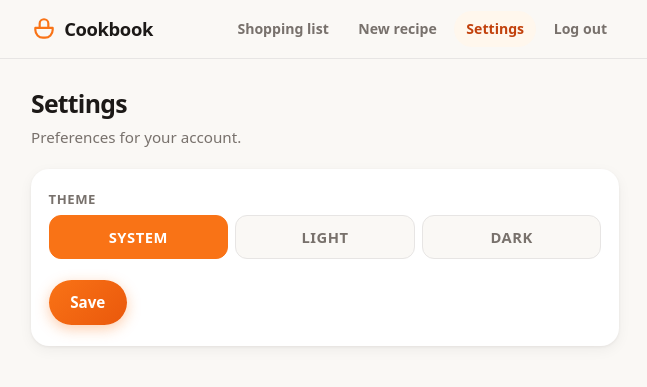
After one commit to andrejus-kuznecovas/cookbook, a Django app: page /settings/ in a window 1280 px wide. The commit adds this page. Shown: the top 387 px of the page, without its empty margins (315-962 px from the left). Run offline with Django 5.2, Linux system fonts and the light colour scheme; the visitor is signed in with stand-in values (Sample User, id 1).

Commit message:
Add per-user theme setting with Settings page (ticket 01)
- UserSetting model (OneToOne user, theme: system/light/dark) + migration
- /settings/ page with segmented radio control; POST validates, saves,
  redirects back with a success toast; invalid values get 400
- Settings nav link for authenticated users with active state
- theme context processor renders data-theme on <html> for every page;
  anonymous users get 'system'
- base.html dark CSS split: media-query block scoped to
  data-theme=system, identical unconditional block for data-theme=dark;
  color-scheme forced per theme; theme-color metas collapse to one for
  forced themes
- Tests for the settings flow; /settings/ added to the anonymous-URL
  login-redirect list (56 tests green)

Co-authored-by: Cursor <cursoragent@cursor.com>

```diff
--- a/config/settings.py
+++ b/config/settings.py
@@ -86,6 +86,7 @@ TEMPLATES = [
                 'django.template.context_processors.request',
                 'django.contrib.auth.context_processors.auth',
                 'django.contrib.messages.context_processors.messages',
+                'meals.context_processors.theme',
             ],
         },
     },
--- /dev/null
+++ b/meals/context_processors.py
@@ -0,0 +1,14 @@
+from .models import Theme, UserSetting
+
+
+def theme(request):
+    """Expose the current user's theme choice to every template.
+
+    Anonymous users (and users who never saved Settings) get "system",
+    which keeps the browser's prefers-color-scheme behavior.
+    """
+    if request.user.is_authenticated:
+        setting = UserSetting.objects.filter(user=request.user).first()
+        if setting:
+            return {"theme": setting.theme}
+    return {"theme": Theme.SYSTEM.value}
--- a/meals/templates/meals/base.html
+++ b/meals/templates/meals/base.html
@@ -1,10 +1,16 @@
 {% load static %}<!DOCTYPE html>
-<html lang="en">
+<html lang="en" data-theme="{{ theme }}">
 <head>
   <meta charset="UTF-8">
   <meta name="viewport" content="width=device-width, initial-scale=1">
+  {% if theme == "light" %}
+  <meta name="theme-color" content="#f97316">
+  {% elif theme == "dark" %}
+  <meta name="theme-color" content="#1c1917">
+  {% else %}
   <meta name="theme-color" media="(prefers-color-scheme: light)" content="#f97316">
   <meta name="theme-color" media="(prefers-color-scheme: dark)" content="#1c1917">
+  {% endif %}
   <link rel="manifest" href="{% static 'meals/manifest.webmanifest' %}">
   <link rel="apple-touch-icon" href="{% static 'meals/icons/apple-touch-icon.png' %}">
   <title>{% block title %}Cookbook{% endblock %}</title>
@@ -621,9 +627,46 @@
     .extra-add-form input[type="text"] { flex: 1; }
     /* ---------- END extras ---------- */
 
-    /* ---------- Dark mode ---------- */
+    /* ---------- BEGIN theme settings (ticket 01) ---------- */
+    .theme-options {
+      display: grid;
+      grid-template-columns: repeat(3, 1fr);
+      gap: 0.45rem;
+    }
+    .theme-option input { position: absolute; opacity: 0; pointer-events: none; }
+    .theme-option span {
+      display: flex;
+      align-items: center;
+      justify-content: center;
+      padding: 0.6rem 0.4rem;
+      border-radius: 12px;
+      border: 1.5px solid var(--border);
+      background: var(--bg);
+      font-weight: 700;
+      font-size: 0.92rem;
+      cursor: pointer;
+      transition: border-color 0.15s, background 0.15s, color 0.15s;
+      -webkit-tap-highlight-color: transparent;
+    }
+    .theme-option input:checked + span {
+      background: var(--accent);
+      border-color: var(--accent);
+      color: white;
+    }
+    .theme-option input:focus-visible + span {
+      box-shadow: 0 0 0 3px rgba(249, 115, 22, 0.15);
+    }
+    /* ---------- END theme settings ---------- */
+
+    /* ---------- Dark mode ----------
+       Light is the base style set above. The dark declarations exist
+       twice on purpose: once behind prefers-color-scheme for
+       data-theme="system", once unconditionally for data-theme="dark".
+       Keep both blocks identical. */
+    html[data-theme="light"] { color-scheme: light; }
+    html[data-theme="dark"] { color-scheme: dark; }
     @media (prefers-color-scheme: dark) {
-      :root {
+      html[data-theme="system"] {
         --accent: #f97316;
         --accent-dark: #fdba74;
         --accent-soft: #3b2514;
@@ -683,6 +773,7 @@
         {% if user.is_authenticated %}
         <a href="{% url 'shopping_list' %}" {% if request.resolver_match.url_name == 'shopping_list' %}class="active"{% endif %}>Shopping list</a>
         <a href="{% url 'recipe_new' %}" {% if request.resolver_match.url_name == 'recipe_new' %}class="active"{% endif %}>New recipe</a>
+        <a href="{% url 'settings' %}" {% if request.resolver_match.url_name == 'settings' %}class="active"{% endif %}>Settings</a>
         <form method="post" action="{% url 'logout' %}">
           {% csrf_token %}
           <button type="submit" class="nav-logout">Log out</button>
--- /dev/null
+++ b/meals/templates/meals/settings.html
@@ -0,0 +1,26 @@
+{% extends "meals/base.html" %}
+
+{% block title %}Settings · Cookbook{% endblock %}
+
+{% block content %}
+<h1>Settings</h1>
+<p class="subtitle">Preferences for your account.</p>
+<div class="form-card">
+  <form method="post">
+    {% csrf_token %}
+    <div class="field">
+      <label>Theme</label>
+      <div class="theme-options">
+        {% for value, label in themes %}
+        <label class="theme-option">
+          <input type="radio" name="theme" value="{{ value }}"
+                 {% if current_theme == value %}checked{% endif %}>
+          <span>{{ label }}</span>
+        </label>
+        {% endfor %}
+      </div>
+    </div>
+    <button type="submit" class="btn-primary">Save</button>
+  </form>
+</div>
+{% endblock %}
--- a/meals/urls.py
+++ b/meals/urls.py
@@ -14,6 +14,7 @@ urlpatterns = [
         views.remove_extra,
         name="remove_extra",
     ),
+    path("settings/", views.user_settings, name="settings"),
     path("clear-plan/", views.clear_plan, name="clear_plan"),
     path(
         "cooking-days/toggle/",
--- a/meals/views.py
+++ b/meals/views.py
@@ -3,12 +3,21 @@ from datetime import date, timedelta
 from django.contrib import messages
 from django.contrib.auth.decorators import login_required
 from django.db import transaction
-from django.http import JsonResponse
+from django.http import HttpResponseBadRequest, JsonResponse
 from django.shortcuts import get_object_or_404, redirect, render
 from django.views.decorators.http import require_POST
 
 from .aggregation import aggregate
-from .models import CookingDay, Extra, Ingredient, PlanEntry, Recipe, Unit
+from .models import (
+    CookingDay,
+    Extra,
+    Ingredient,
+    PlanEntry,
+    Recipe,
+    Theme,
+    Unit,
+    UserSetting,
+)
 
 ROLLING_WEEK_DAYS = 7
 
@@ -224,6 +233,27 @@ def remove_extra(request, pk):
 
 
 @login_required
+def user_settings(request):
+    if request.method == "POST":
+        choice = request.POST.get("theme", "")
+        if choice not in Theme.values:
+            return HttpResponseBadRequest("Invalid theme.")
+        UserSetting.objects.update_or_create(
+            user=request.user, defaults={"theme": choice}
+        )
+        messages.success(request, "Settings saved.")
+        return redirect("settings")
+
+    setting = UserSetting.objects.filter(user=request.user).first()
+    current = setting.theme if setting else Theme.SYSTEM.value
+    return render(
+        request,
+        "meals/settings.html",
+        {"current_theme": current, "themes": Theme.choices},
+    )
+
+
+@login_required
 @require_POST
 def clear_plan(request):
     PlanEntry.objects.all().delete()
```
Also changed, not shown: other parts of meals/templates/meals/base.html (+60 -13 lines), meals/models.py (+21 -0 lines), meals/tests.py (+70 -1 lines), .scratch/settings-theme/issues/01-theme-settings.md, meals/migrations/0004_usersetting.py (added).
